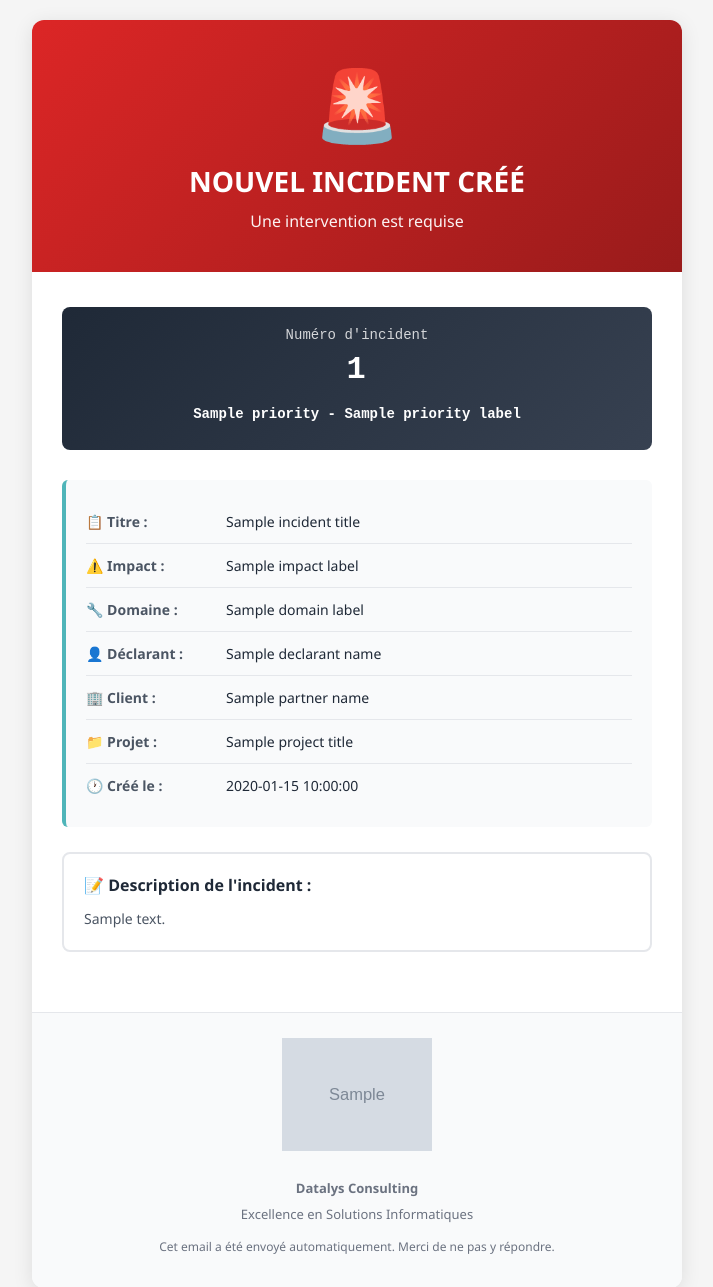
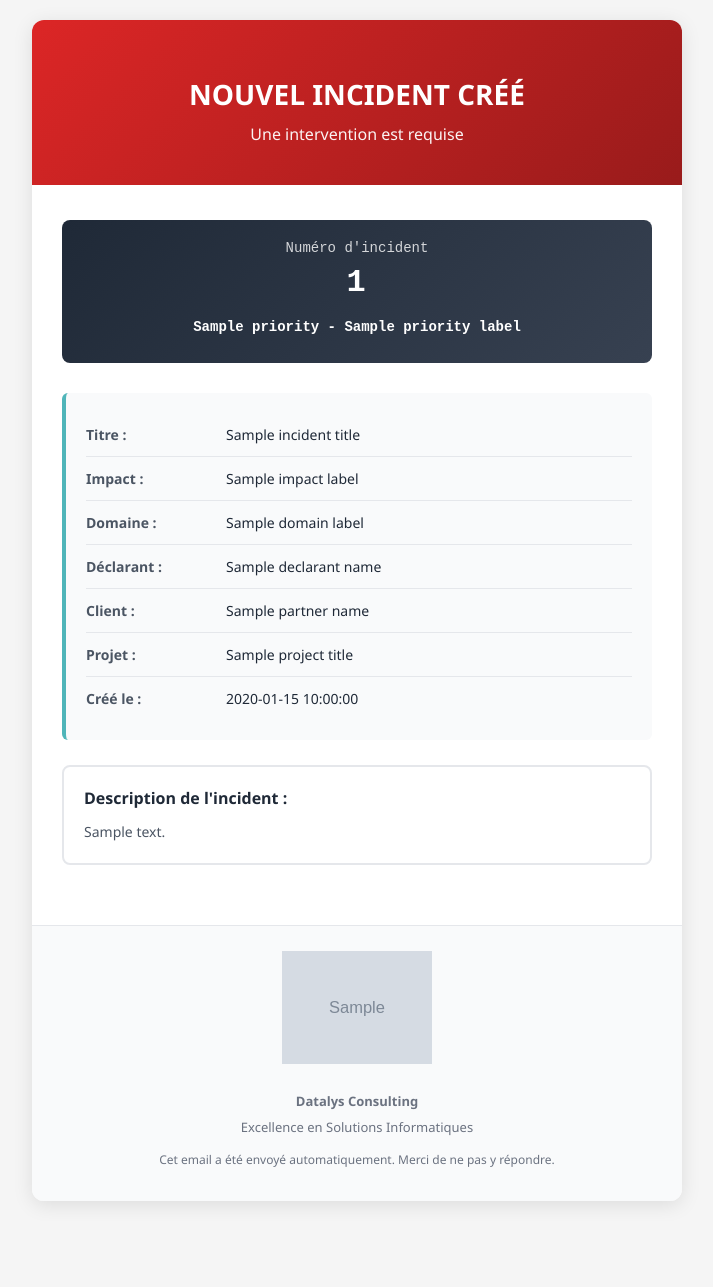
Before and after one commit to Pedini95/Datalys_consulting_backend, a Flask app: template src/templates/email_incident_notification_experts.html in a window 1280 px wide. Shown: the top 1287 px of the page, without its empty margins (283-996 px from the left). After the commit the page ends 1205 px from the top, so only its background shows below. Run offline with Flask 3, Linux system fonts and the light colour scheme; the template is opened without the code that fills it: most values are stand-ins (such as "Sample title", 1, 10 or a date in 2020); grey boxes marked "Sample" are stand-in pictures; parts of the project's set-up code (start-up, migrations or seed data) failed here and were passed over.

Commit message:
fix: Retirer tous les emojis des emails pour éviter les filtres anti-spam
Modifications:
- Template MFA: Retrait de 🔐 ⏱️ 📅 🕐 📧 🛡️
- Template incident: Retrait de 🚨 ⚠️ 📋 🔧 👤 🏢 📁 🕐 📝
- Template partner credentials: Retrait des emojis
- Template password reset: Retrait des emojis
- Sujet MFA: 'Code de verification' au lieu de '🔐 Code de vérification'
- Sujet incident: 'ALERTE INCIDENT' au lieu de '🚨 ALERTE INCIDENT'

Impact: Améliore la délivrabilité des emails vers Outlook/Gmail

```diff
--- a/src/templates/email_incident_notification_experts.html
+++ b/src/templates/email_incident_notification_experts.html
@@ -172,7 +172,7 @@
     <div class="email-container">
         <!-- Header -->
         <div class="header">
-            <div class="alert-icon">🚨</div>
+            <div class="alert-icon"></div>
             <h1>NOUVEL INCIDENT CRÉÉ</h1>
             <p>Une intervention est requise</p>
         </div>
@@ -189,45 +189,45 @@
             <!-- Incident Details -->
             <div class="info-section">
                 <div class="info-row">
-                    <span class="info-label">📋 Titre :</span>
+                    <span class="info-label"> Titre :</span>
                     <span class="info-value">{{ incident_title }}</span>
                 </div>
                 <div class="info-row">
-                    <span class="info-label">⚠️ Impact :</span>
+                    <span class="info-label"> Impact :</span>
                     <span class="info-value">{{ impact_label }}</span>
                 </div>
                 <div class="info-row">
-                    <span class="info-label">🔧 Domaine :</span>
+                    <span class="info-label"> Domaine :</span>
                     <span class="info-value">{{ domain_label }}</span>
                 </div>
                 <div class="info-row">
-                    <span class="info-label">👤 Déclarant :</span>
+                    <span class="info-label"> Déclarant :</span>
                     <span class="info-value">{{ declarant_name }}</span>
                 </div>
                 <div class="info-row">
-                    <span class="info-label">🏢 Client :</span>
+                    <span class="info-label"> Client :</span>
                     <span class="info-value">{{ partner_name }}</span>
                 </div>
                 <div class="info-row">
-                    <span class="info-label">📁 Projet :</span>
+                    <span class="info-label"> Projet :</span>
                     <span class="info-value">{{ project_title }}</span>
                 </div>
                 <div class="info-row">
-                    <span class="info-label">🕐 Créé le :</span>
+                    <span class="info-label"> Créé le :</span>
                     <span class="info-value">{{ created_at }}</span>
                 </div>
             </div>
 
             <!-- Description -->
             <div class="description-box">
-                <div class="description-title">📝 Description de l'incident :</div>
+                <div class="description-title"> Description de l'incident :</div>
                 <div class="description-text">{{ incident_description }}</div>
             </div>
 
             <!-- Urgency Notice for P0/P1 -->
             {% if priority in ['P0', 'P1'] %}
             <div class="urgency-notice">
-                <p>⚠️ Cet incident nécessite une prise en charge immédiate !</p>
+                <p> Cet incident nécessite une prise en charge immédiate !</p>
             </div>
             {% endif %}
         </div>
--- a/src/templates/email_partner_credentials.html
+++ b/src/templates/email_partner_credentials.html
@@ -223,7 +223,7 @@
             </div>
 
             <div class="credentials-section">
-                <div class="credentials-title">🔐 Vos identifiants de connexion</div>
+                <div class="credentials-title"> Vos identifiants de connexion</div>
 
                 <div class="credential-row">
                     <div class="credential-label">Email :</div>
@@ -237,7 +237,7 @@
             </div>
 
             <div class="security-note">
-                <p><strong>🔒 Sécurité :</strong> Pour des raisons de sécurité, nous vous recommandons de changer votre mot de passe lors de votre première connexion.</p>
+                <p><strong> Sécurité :</strong> Pour des raisons de sécurité, nous vous recommandons de changer votre mot de passe lors de votre première connexion.</p>
             </div>
 
             <a href="{{ login_url }}" class="cta-button">Se connecter à mon compte</a>
--- a/src/templates/email_password_reset.html
+++ b/src/templates/email_password_reset.html
@@ -137,7 +137,7 @@
             </div>
 
             <div class="warning-note">
-                <p><strong>⚠️ Sécurité :</strong> Ce lien expire dans 1 heure. Si vous n'avez pas demandé cette réinitialisation, ignorez cet email.</p>
+                <p><strong> Sécurité :</strong> Ce lien expire dans 1 heure. Si vous n'avez pas demandé cette réinitialisation, ignorez cet email.</p>
             </div>
 
             <a href="{{ reset_url }}" class="cta-button">Réinitialiser mon mot de passe</a>
--- a/src/utils/notification.py
+++ b/src/utils/notification.py
@@ -347,7 +347,7 @@ class EmailService:
             from flask import render_template
             from datetime import datetime
 
-            subject = f"🔐 Code de vérification - Datalys Consulting"
+            subject = f"Code de verification - Datalys Consulting"
 
             # Préparer les données pour le template
             now = datetime.now()
@@ -465,7 +465,7 @@ class EmailService:
         Returns:
             True si l'email a été envoyé
         """
-        subject = f"🚨 ALERTE INCIDENT - Projet {email_data.get('project_title', 'N/A')}"
+        subject = f"ALERTE INCIDENT - Projet {email_data.get('project_title', 'N/A')}"
 
         # Créer le contenu HTML de l'alerte
         html_content = f"""
```
Also changed, not shown: src/templates/email_mfa_code.html (+5 -6 lines).
